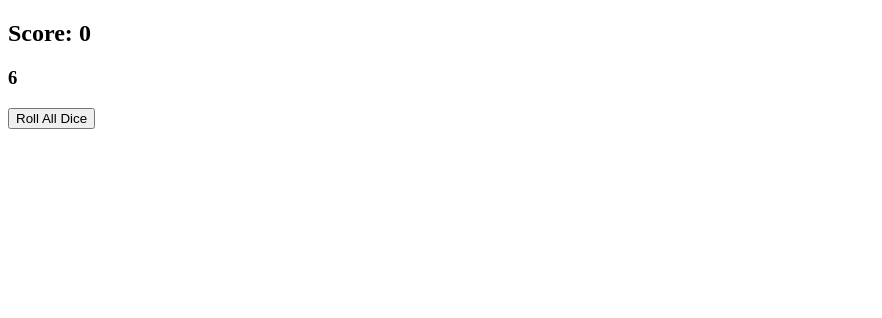
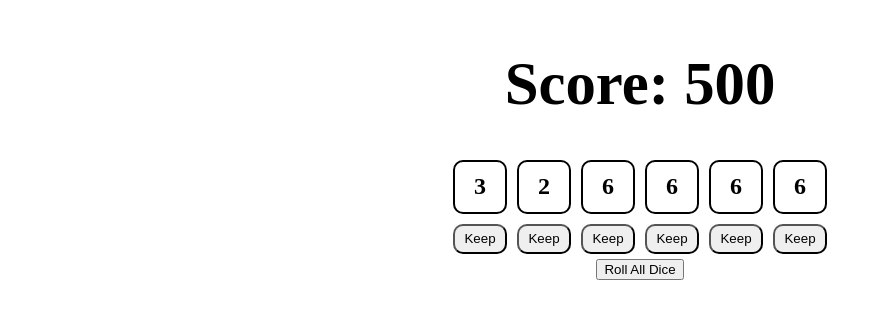
Before and after one commit to bpfahert/farkle, a React (Create React App) app in the folder farkle-game/: page / in a window 1280 px wide. Shown: the top 318 px of the page, without its empty margins (0-882 px from the left). Built offline with nearby package versions, Linux system fonts and the light colour scheme.

Commit message:
Add buttons to keep die and add dice objects
Added buttons under each dice to keep but need to add functionality for them still.
Also updated Dice value inputs in app to reflect objects instead of numbers. Added
a "isKept" property to dice objects as well. Updated some CSS Styling.

```diff
--- a/farkle-game/src/App.js
+++ b/farkle-game/src/App.js
@@ -6,27 +6,34 @@ import Scoreboard from './Components/Scoreboard';
 function App() {
 
   const [dice, setDice] = React.useState(rollAllDice);
+  const [score, setScore] = React.useState(500);
 
   function rollAllDice() {
     const rolledDice = [];
     for (let i = 0; i < 6; i++) {
-      rolledDice[i] = Math.ceil(Math.random() *6);
+      rolledDice[i] = {value: Math.ceil(Math.random() *6),
+        isKept : false};
     }
+    console.table(rolledDice);
     return rolledDice;
   }
 
   function handleClick() {
-    console.table(dice);
     setDice(rollAllDice());
-    console.table(dice);
   }
-
 
 
   return (
     <div className="app">
-      <Scoreboard score="0"/>
-      <Dice value={dice[2]} />
+      <Scoreboard score={score}/>
+      <div className="dicebox">
+        <Dice value={dice[0].value} />
+        <Dice value={dice[1].value} />
+        <Dice value={dice[2].value} />
+        <Dice value={dice[3].value} />
+        <Dice value={dice[4].value} />
+        <Dice value={dice[5].value} />
+      </div>
       <button type="button" onClick={handleClick}> Roll All Dice</button>
     </div>
   );
--- a/farkle-game/src/Components/Dice.js
+++ b/farkle-game/src/Components/Dice.js
@@ -6,8 +6,13 @@ export default function Dice(props) {
 
 
     return (
-        <div className="dice">
-            <h3>{props.value}</h3>
+        <div>
+            <div className="dice">
+                <h2>{props.value}</h2>
+            </div>
+            <div className="dicebtn">
+                <button type="button" className="dicebtn">Keep</button>
+            </div>
         </div>
         );
 }
--- a/farkle-game/src/Components/Scoreboard.js
+++ b/farkle-game/src/Components/Scoreboard.js
@@ -6,7 +6,7 @@ export default function Scoreboard(props) {
 
     return (
         <div className="scoreboard">
-            <h2>Score: {props.score}</h2>
+            <h1>Score: {props.score}</h1>
         </div>
     );
 }
--- a/farkle-game/src/index.js
+++ b/farkle-game/src/index.js
@@ -1,6 +1,6 @@
 import React from 'react';
 import ReactDOM from 'react-dom/client';
-// import './index.css';
+import './style.css';
 import App from './App';
 
 const root = ReactDOM.createRoot(document.getElementById('root'));
--- a/farkle-game/src/style.css
+++ b/farkle-game/src/style.css
@@ -2,17 +2,49 @@
 
 .app {
     display: flex;
+    flex-direction: column;
     justify-content: center;
     align-items: center;
 }
 
+.dicebox {
+    display: flex;
+    flex-direction: row;
+    justify-content: center;
+    align-items: center;
+    width: 500px;
+    height: 100px;
+}
+
 .dice {
+    display: flex;
+    flex-direction: column;
+    justify-content: center;
+    align-items: center;
     width: 50px;
     height: 50px;
-    background-color: blue;
+    background-color: white;
     color: black;
+    border: solid 2px black;
+    border-radius: 10px;
+    margin: 5px;
+    gap: 10px;
+    text-align: center;
 }
 
 .scoreboard {
+    font-size: 1.9rem;
+}
 
+.dicebtn {
+    display: flex;
+    flex-direction: column;
+    justify-content: center;
+    align-items: center;
+    width: 54px;
+    height: 40px;
+    border-radius: 10px;
+    margin: 5px;
+    gap: 10px;
+    text-align: center;
 }
```
